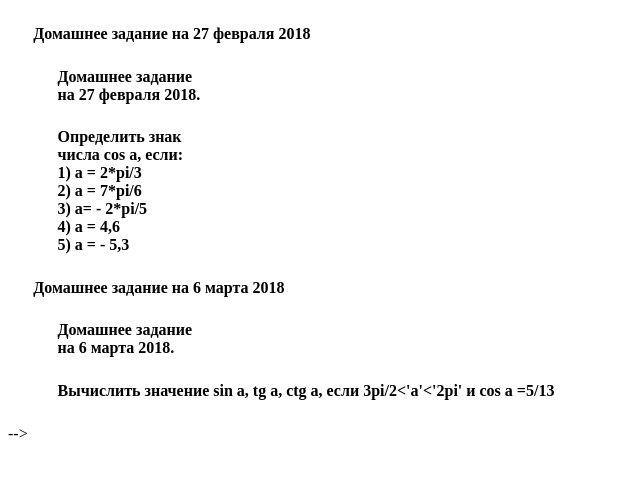
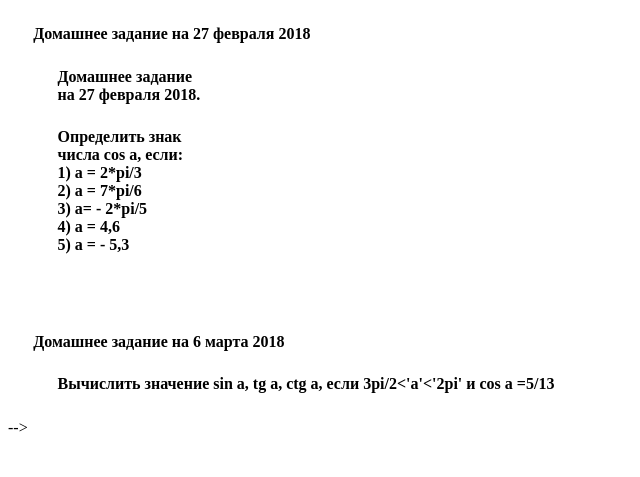
Before and after one commit to korovka/gym190, a Yii app: template frontend/views/site/index.php in a window 1280 px wide. Shown: the top 477 px of the page, without its empty margins (0-640 px from the left). Run offline with PHP 8.4 and a stand-in for Yii, Linux system fonts and the light colour scheme; the template is opened without the code that fills it, so the values that code supplies are empty; some libraries are stand-ins or nearby versions.

Commit message:
dz na 6 marta

```diff
--- a/frontend/views/site/index.php
+++ b/frontend/views/site/index.php
@@ -216,9 +216,10 @@
                 <div class="col-md-2">
                     <div class="card bg-info">
                   <div class="card-header"
-                       style="margin: 2%;font-size:16px;font-weight:bold;font-family: Times New Roman">Домашнее задание на 6 марта 2018
+                       style="margin: 2%;font-size:16px;font-weight:bold;font-family: Times New Roman"><br>
+                       <br><br>Домашнее задание на 6 марта 2018
                        <div class="card-body">
-                <p class="card-title" style="margin: 2%;">Домашнее задание<br> на 6 марта 2018.</p>
+                <!--<p class="card-title" style="margin: 2%;"><br>Домашнее задание<br> на 6 марта 2018.</p>-->
                 <p class="card-text" style="margin: 2%;">Вычислить значение sin a, tg a, ctg a, если 3pi/2<'a'<'2pi' и cos a =5/13
                     </p>
                   </div>
```
